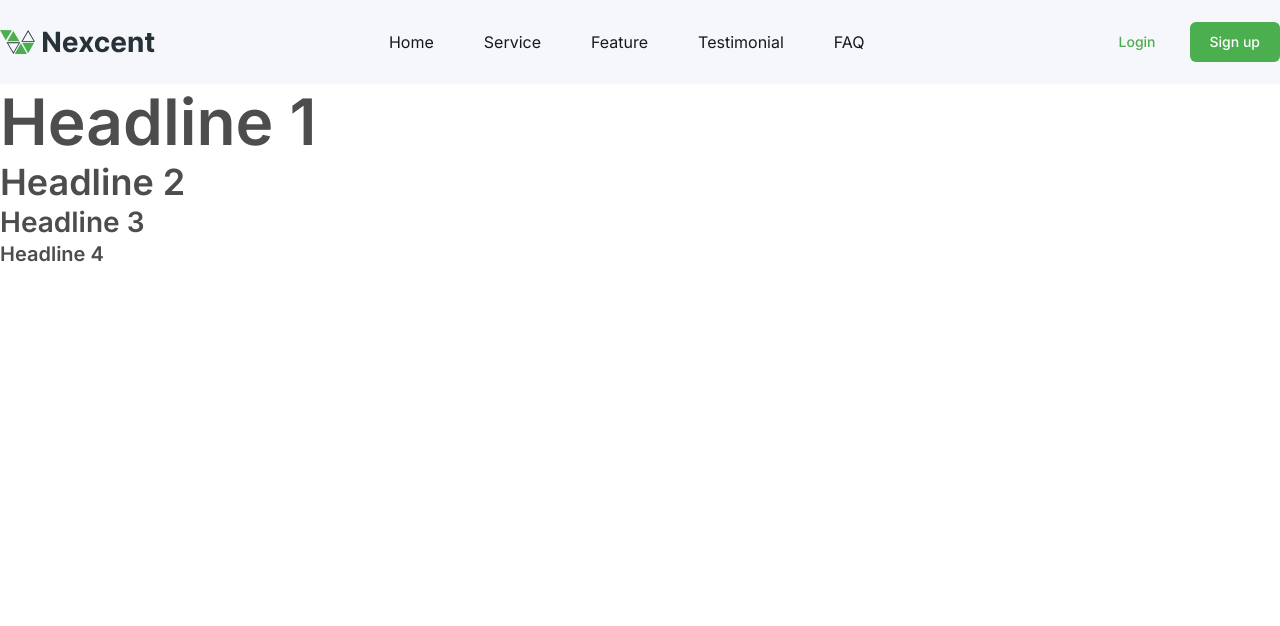
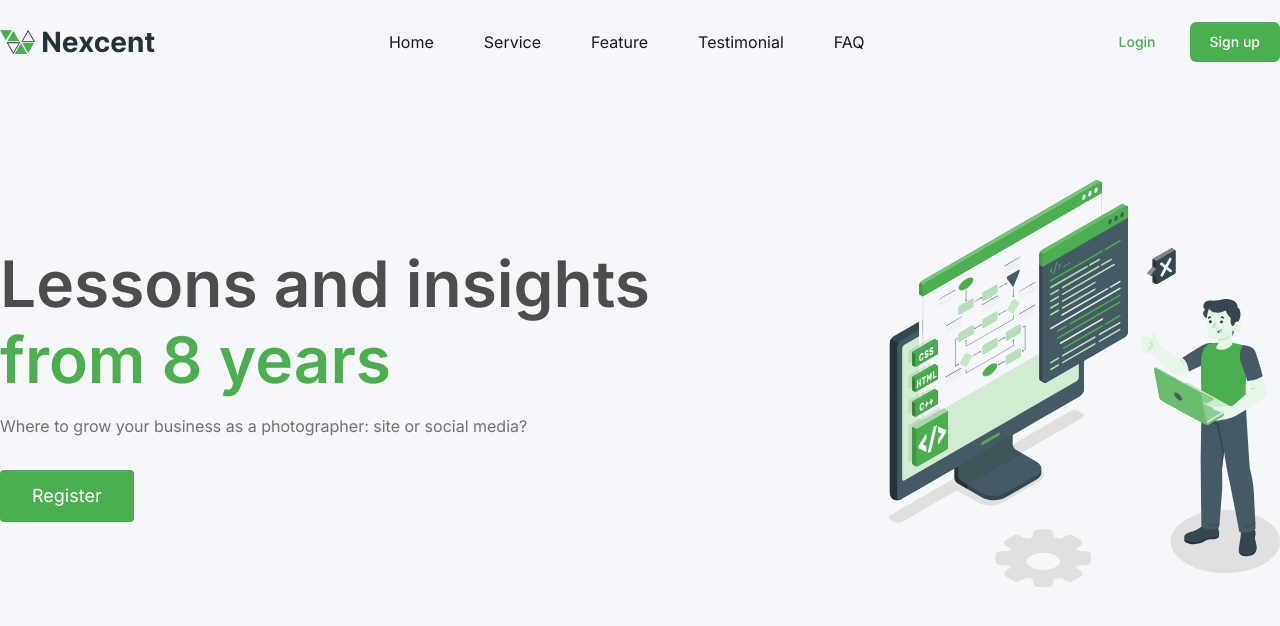
Before and after one commit to MatteoUrso/nexcent-app, a Next.js app: page / in a window 1280 px wide. Shown: the top 626 px of the page. Built offline with nearby package versions, Linux system fonts and the light colour scheme.

Commit message:
Implement code changes to enhance functionality and improve performance

```diff
--- a/app/globals.css
+++ b/app/globals.css
@@ -68,6 +68,11 @@
   --text-body-regular-2--line-height: 24px;
   --text-body-regular-2--letter-spacing: 0;
   --text-body-regular-2--font-weight: 400;
+
+  --text-body-medium-2: 16px;
+  --text-body-medium-2--line-height: 24px;
+  --text-body-medium-2--letter-spacing: 0;
+  --text-body-medium-2--font-weight: 500;
 }
 
 @layer base {
--- a/app/page.tsx
+++ b/app/page.tsx
@@ -1,10 +1,9 @@
+import { Hero } from "@/components/hero";
+
 export default function Page() {
   return (
-    <main>
-      <h1>Headline 1</h1>
-      <h2>Headline 2</h2>
-      <h3>Headline 3</h3>
-      <h4>Headline 4</h4>
+    <main className="w-full">
+      <Hero />
     </main>
   );
 }
--- /dev/null
+++ b/components/hero.tsx
@@ -0,0 +1,40 @@
+import { Button } from "@/components/ui/button";
+import Image from "next/image";
+
+export function Hero() {
+  return (
+    <section
+      id="hero"
+      className="bg-silver w-full py-24"
+      aria-labelledby="hero-title"
+    >
+      <div className="container mx-auto flex items-center gap-[104px] px-4 md:px-0">
+        <div className="flex-1">
+          <h1 id="hero-title" className="text-d-grey">
+            Lessons and insights
+            <br />
+            <span className="text-primary">from 8 years</span>
+          </h1>
+          <p className="text-body-regular-2 text-grey mt-4 mb-8">
+            Where to grow your business as a photographer: site or social media?
+          </p>
+          <Button className="text-body-medium-2 px-8 py-3.5 text-white">
+            Register
+          </Button>
+        </div>
+        <figure className="hidden lg:block">
+          <Image
+            src="/images/hero-illustration.svg"
+            alt="Hero illustration"
+            width={391}
+            height={407}
+          />
+          <figcaption className="sr-only">
+            Hero illustration showing a developer working on a computer with a
+            flowchart and code interface
+          </figcaption>
+        </figure>
+      </div>
+    </section>
+  );
+}
```
Also changed, not shown: public/images/hero-illustration.svg (added).
